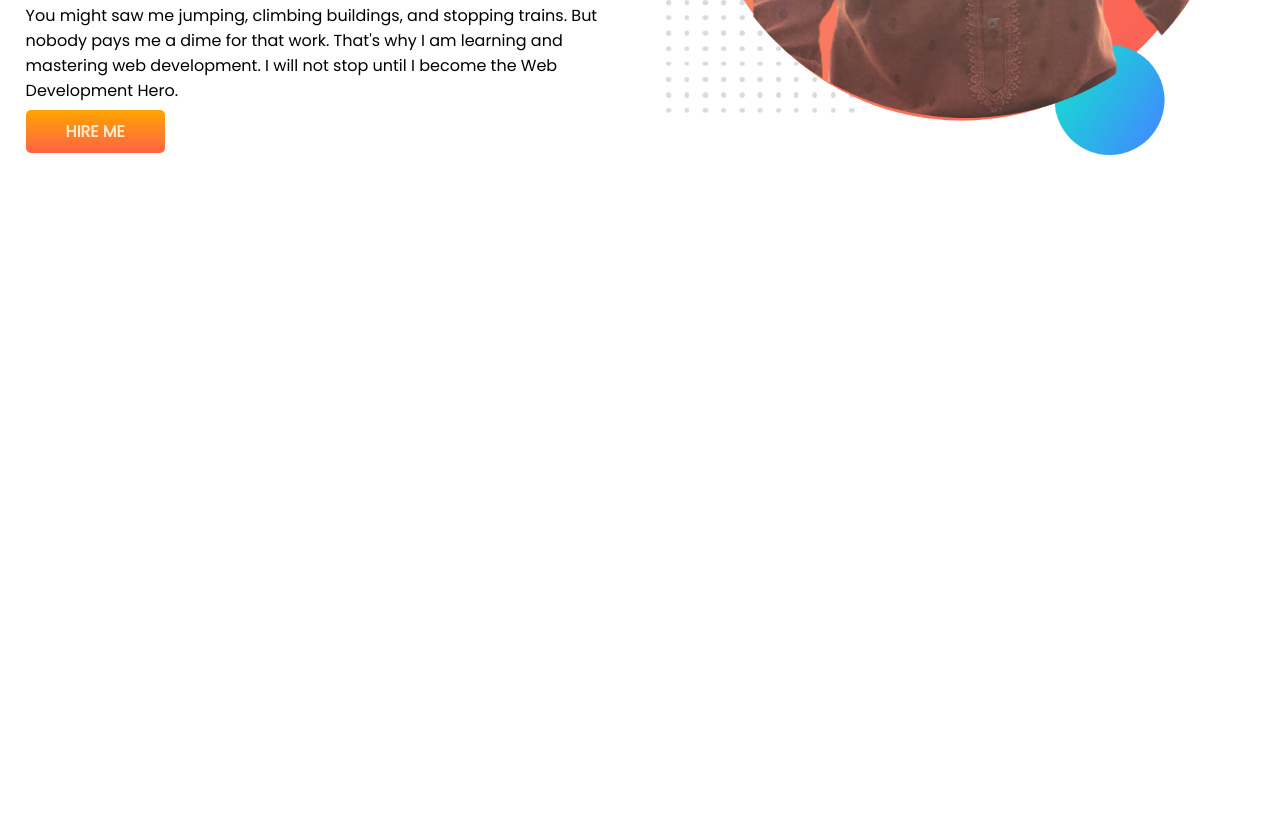
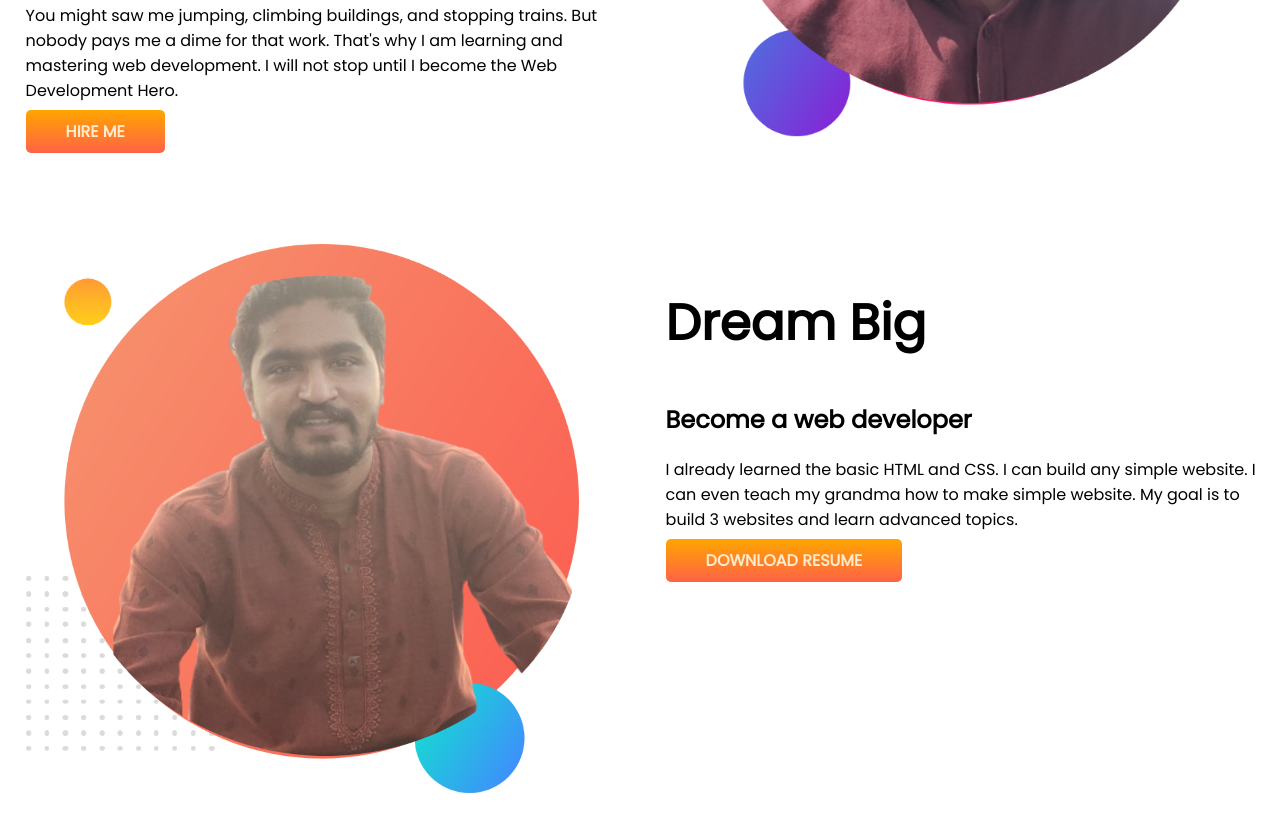
Before and after one commit to Prince-Zaman/developer-portfolio, a plain HTML site: page index.html in a window 1280 px wide. Shown: the part 394-1226 px from the top of the page. Before the commit the page ends 800 px from the top, so only its background shows below. Drawn offline with Linux system fonts and the light colour scheme.

Commit message:
dream section added

```diff
--- a/index.html
+++ b/index.html
@@ -20,7 +20,18 @@
             <a class="link-button" target="_blank" href="https://www.linkedin.com/company/programminghero/">HIRE ME</a>
         </div>
         <div class="half-width">
+            <img src="images/prince-pic-with-bg-3.png" alt="">
+        </div>
+    </section>
+    <section class="dream-big">
+        <div class="half-width">
             <img src="images/prince-pic-with-bg.png" alt="">
+        </div>
+        <div class="half-width">
+            <h1>Dream Big</h1>
+            <h2>Become a web developer</h2>
+            <p>I already learned the basic HTML and CSS. I can build any simple website. I can even teach my grandma how to make simple website. My goal is to build 3 websites and learn advanced topics.</p>
+            <a class="link-button" target="_blank" href="">DOWNLOAD RESUME</a>
         </div>
     </section>
 </body>
--- a/style.css
+++ b/style.css
@@ -10,6 +10,7 @@ h1 {
 }
 section {
   display: flex;
+  margin-bottom: 100px;
 }
 .half-width {
   width: 50%;
```
Also changed, not shown: images/prince-pic-with-bg-2.png (added), images/prince-pic-with-bg-3.png (added).
